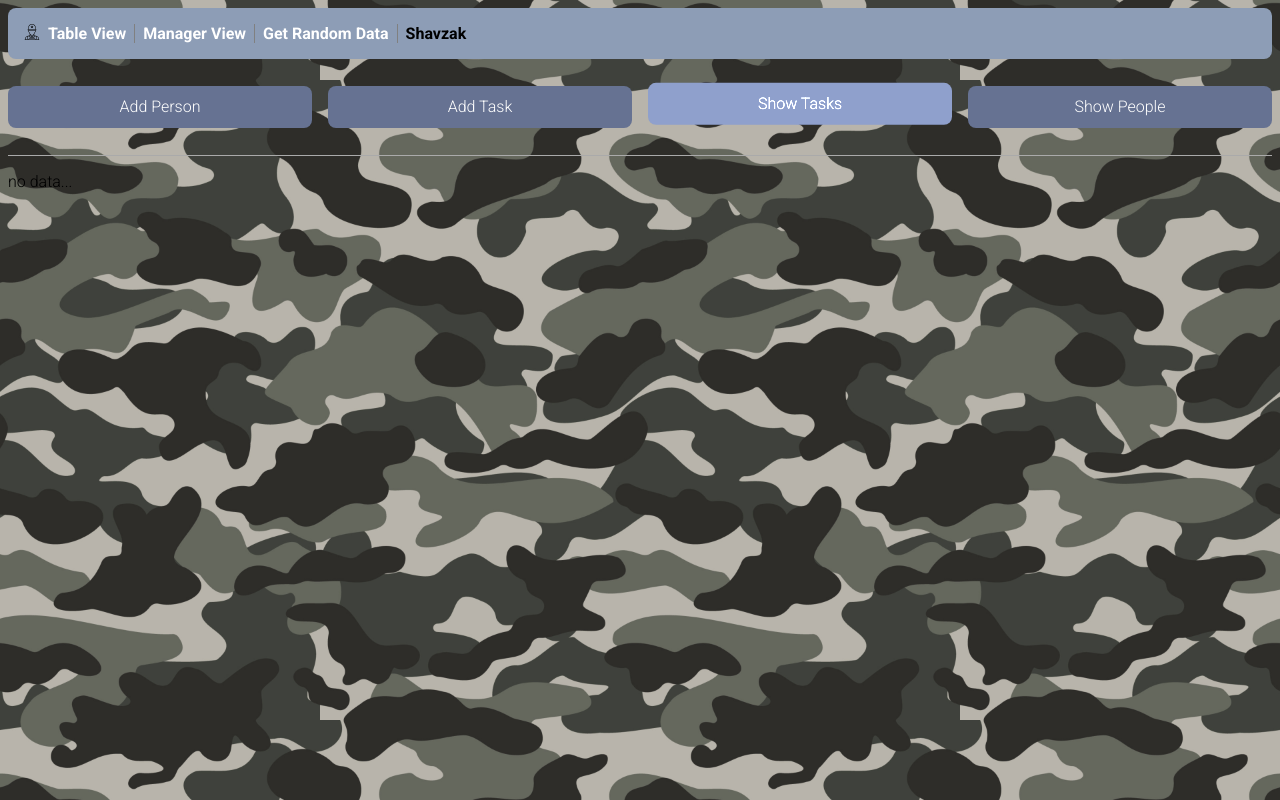
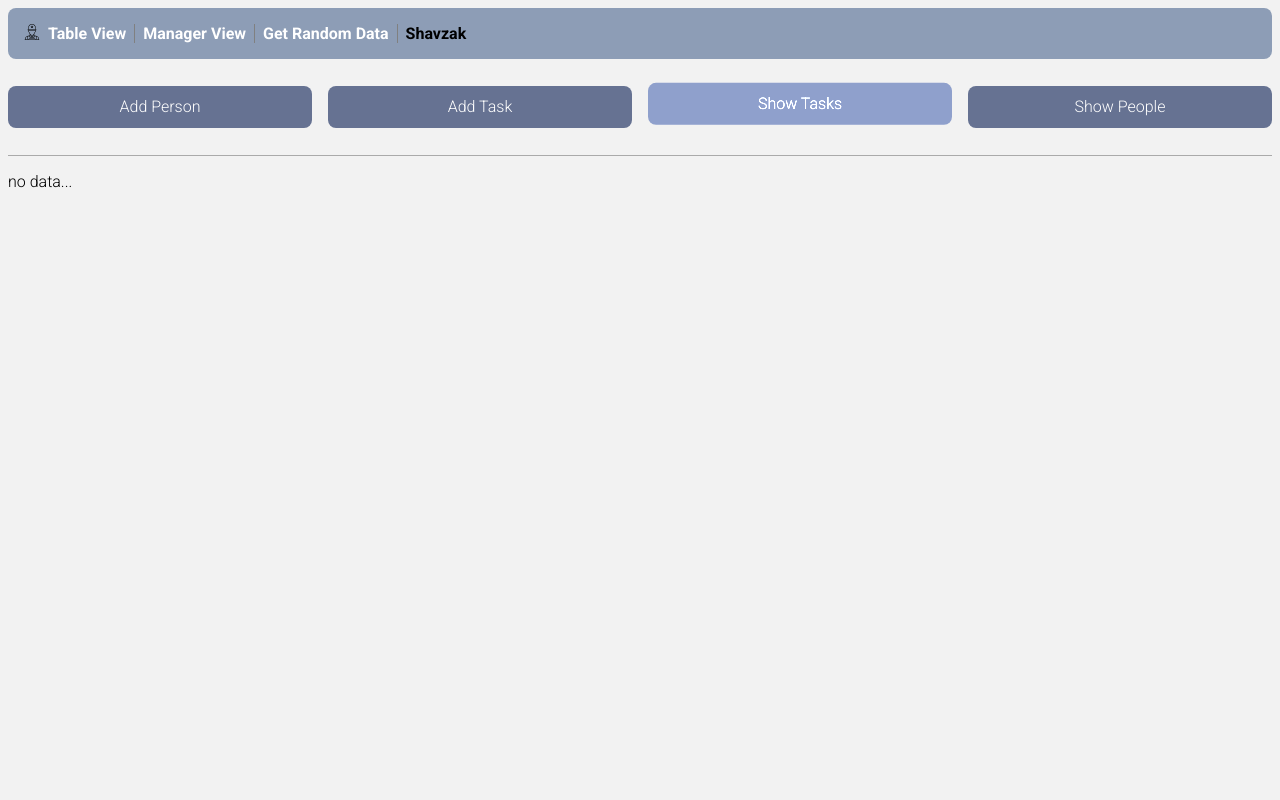
Before and after one commit to yuval-herman/shavazak, a React (Create React App) app in the folder client/: page /tablemanager/viewtasks in a window 1280 px wide. Built offline with nearby package versions, Linux system fonts and the light colour scheme.

Commit message:
change background to plain color

```diff
--- a/client/src/style/_base.scss
+++ b/client/src/style/_base.scss
@@ -1,7 +1,7 @@
 $light: #bccad6;
 $medium: #8d9db6;
 $strong: #667292;
-$cream: #f1e3dd;
+$cream: #f2f2f2;
 
 %button {
 	text-transform: capitalize;
--- a/client/src/style/main.scss
+++ b/client/src/style/main.scss
@@ -6,7 +6,7 @@
 }
 
 body {
-	background: center/50% url("../media/images/camouflage\ seamless.jpg") fixed;
+	background: base.$cream;
 }
 
 * {
```
